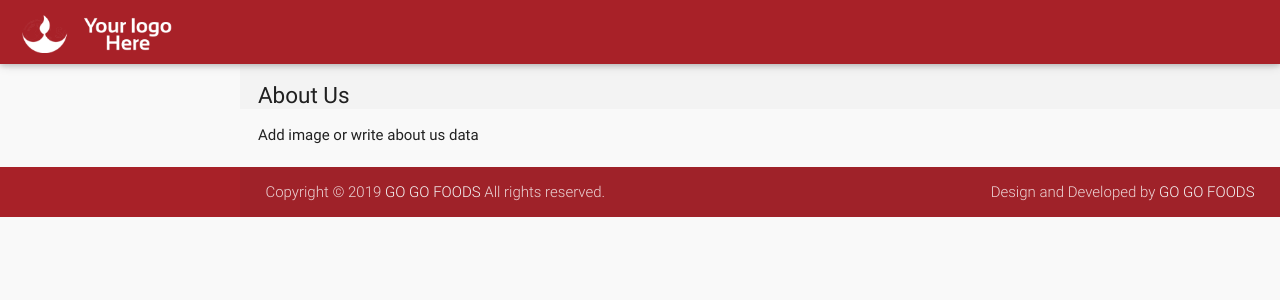
After one commit to Workingenv/fos, a PHP site: page /aboutus.php in a window 1280 px wide. The commit adds this page. Shown: the top 300 px of the page. Run offline with PHP 8.4, Linux system fonts and the light colour scheme.

Commit message:
new changes
added alert of data loss, changed footer and removed balance list from nav

```diff
--- /dev/null
+++ b/aboutus.php
@@ -0,0 +1,134 @@
+<!DOCTYPE html>
+<html lang="en">
+
+<head>
+  <meta http-equiv="Content-Type" content="text/html; charset=UTF-8">
+  <meta name="viewport" content="width=device-width, initial-scale=1, maximum-scale=1.0, user-scalable=no">
+  <meta http-equiv="X-UA-Compatible" content="IE=edge">
+  <meta name="msapplication-tap-highlight" content="no">
+  <title>About Us</title>
+
+  <!-- Favicons-->
+  <link rel="icon" href="images/favicon/favicon-32x32.png" sizes="32x32">
+  <!-- Favicons-->
+  <link rel="apple-touch-icon-precomposed" href="images/favicon/apple-touch-icon-152x152.png">
+  <!-- For iPhone -->
+  <meta name="msapplication-TileColor" content="#00bcd4">
+  <meta name="msapplication-TileImage" content="images/favicon/mstile-144x144.png">
+  <!-- For Windows Phone -->
+
+
+  <!-- CORE CSS-->
+  <link href="css/materialize.min.css" type="text/css" rel="stylesheet" media="screen,projection">
+  <link href="css/style.min.css" type="text/css" rel="stylesheet" media="screen,projection">
+  <!-- Custome CSS-->
+  <link href="css/custom/custom.min.css" type="text/css" rel="stylesheet" media="screen,projection">
+
+  <!-- INCLUDED PLUGIN CSS ON THIS PAGE -->
+  <link href="js/plugins/perfect-scrollbar/perfect-scrollbar.css" type="text/css" rel="stylesheet" media="screen,projection">
+
+</head>
+
+<body>
+  <!-- Start Page Loading -->
+  <div id="loader-wrapper">
+      <div id="loader"></div>
+      <div class="loader-section section-left"></div>
+      <div class="loader-section section-right"></div>
+  </div>
+  <!-- End Page Loading -->
+
+  <!-- //////////////////////////////////////////////////////////////////////////// -->
+
+  <!-- START HEADER -->
+  <header id="header" class="page-topbar">
+        <!-- start header nav-->
+        <div class="navbar-fixed">
+            <nav class="navbar-color">
+                <div class="nav-wrapper">
+                    <ul class="left">
+                      <li><h1 class="logo-wrapper"><a href="index.php" class="brand-logo darken-1"><img src="images/materialize-logo.png" alt="logo"></a> <span class="logo-text">Logo</span></h1></li>
+                    </ul>
+
+                </div>
+            </nav>
+        </div>
+        <!-- end header nav-->
+  </header>
+  <!-- END HEADER -->
+
+  <!-- //////////////////////////////////////////////////////////////////////////// -->
+
+  <!-- START MAIN -->
+  <div id="main">
+    <!-- START WRAPPER -->
+    <div class="wrapper">
+
+      <!-- START CONTENT -->
+      <section id="content">
+
+        <!--breadcrumbs start-->
+        <div id="breadcrumbs-wrapper">
+          <div class="container">
+            <div class="row">
+              <div class="col s12 m12 l12">
+                <h5 class="breadcrumbs-title">About Us</h5>
+              </div>
+            </div>
+          </div>
+        </div>
+        <!--breadcrumbs end-->
+
+
+        <!--start container-->
+        <div class="container">
+          <p> Add image or write about us data</p>
+
+
+        </div>
+        <!--end container-->
+
+      </section>
+      <!-- END CONTENT -->
+    </div>
+    <!-- END WRAPPER -->
+
+  </div>
+  <!-- END MAIN -->
+
+
+
+  <!-- //////////////////////////////////////////////////////////////////////////// -->
+
+  <!-- START FOOTER -->
+  <footer class="page-footer">
+    <div class="footer-copyright">
+       <div class="container">
+        <span>Copyright © 2019 <a class="grey-text text-lighten-4" href="aboutus.php" target="_blank">GO GO FOODS</a> All rights reserved.</span>
+        <span class="right"> Design and Developed by <a class="grey-text text-lighten-4" href="aboutus.php" target="_blank">GO GO FOODS</a></span>
+        </div>
+    </div>
+  </footer>
+    <!-- END FOOTER -->
+
+
+
+    <!-- ================================================
+    Scripts
+    ================================================ -->
+
+    <!-- jQuery Library -->
+    <script type="text/javascript" src="js/plugins/jquery-1.11.2.min.js"></script>
+    <!--angularjs-->
+    <script type="text/javascript" src="js/plugins/angular.min.js"></script>
+    <!--materialize js-->
+    <script type="text/javascript" src="js/materialize.min.js"></script>
+    <!--scrollbar-->
+    <script type="text/javascript" src="js/plugins/perfect-scrollbar/perfect-scrollbar.min.js"></script>
+    <!--plugins.js - Some Specific JS codes for Plugin Settings-->
+    <script type="text/javascript" src="js/plugins.min.js"></script>
+    <!--custom-script.js - Add your own theme custom JS-->
+    <script type="text/javascript" src="js/custom-script.js"></script>
+</body>
+
+</html>
--- a/all-orders.php
+++ b/all-orders.php
@@ -277,9 +277,9 @@ include 'includes/connect.php';
   <!-- START FOOTER -->
   <footer class="page-footer">
     <div class="footer-copyright">
-      <div class="container">
-        <span>Copyright © 2017 <a class="grey-text text-lighten-4" href="#" target="_blank">Students</a> All rights reserved.</span>
-        <span class="right"> Design and Developed by <a class="grey-text text-lighten-4" href="#">Students</a></span>
+       <div class="container">
+        <span>Copyright © 2019 <a class="grey-text text-lighten-4" href="aboutus.php" target="_blank">GO GO FOODS</a> All rights reserved.</span>
+        <span class="right"> Design and Developed by <a class="grey-text text-lighten-4" href="aboutus.php" target="_blank">GO GO FOODS</a></span>
         </div>
     </div>
   </footer>
--- a/details.php
+++ b/details.php
@@ -295,9 +295,9 @@ $username = $row['username'];
   <!-- START FOOTER -->
   <footer class="page-footer">
     <div class="footer-copyright">
-      <div class="container">
-        <span>Copyright © 2017 <a class="grey-text text-lighten-4" href="#" target="_blank">Students</a> All rights reserved.</span>
-        <span class="right"> Design and Developed by <a class="grey-text text-lighten-4" href="#">Students</a></span>
+       <div class="container">
+        <span>Copyright © 2019 <a class="grey-text text-lighten-4" href="aboutus.php" target="_blank">GO GO FOODS</a> All rights reserved.</span>
+        <span class="right"> Design and Developed by <a class="grey-text text-lighten-4" href="aboutus.php" target="_blank">GO GO FOODS</a></span>
         </div>
     </div>
   </footer>
--- a/users.php
+++ b/users.php
@@ -338,9 +338,9 @@ include 'includes/connect.php';
   <!-- START FOOTER -->
   <footer class="page-footer">
     <div class="footer-copyright">
-      <div class="container">
-        <span>Copyright © 2017 <a class="grey-text text-lighten-4" href="#" target="_blank">Students</a> All rights reserved.</span>
-        <span class="right"> Design and Developed by <a class="grey-text text-lighten-4" href="#">Students</a></span>
+       <div class="container">
+        <span>Copyright © 2019 <a class="grey-text text-lighten-4" href="aboutus.php" target="_blank">GO GO FOODS</a> All rights reserved.</span>
+        <span class="right"> Design and Developed by <a class="grey-text text-lighten-4" href="aboutus.php" target="_blank">GO GO FOODS</a></span>
         </div>
     </div>
   </footer>
```
Also changed, not shown: all-tickets.php (+4 -7 lines), confirm-order.php (+15 -8 lines), orders.php (+4 -7 lines), place-order.php (+14 -8 lines), tickets.php (+4 -7 lines), view-ticket-admin.php (+4 -7 lines), view-ticket.php (+4 -7 lines).
